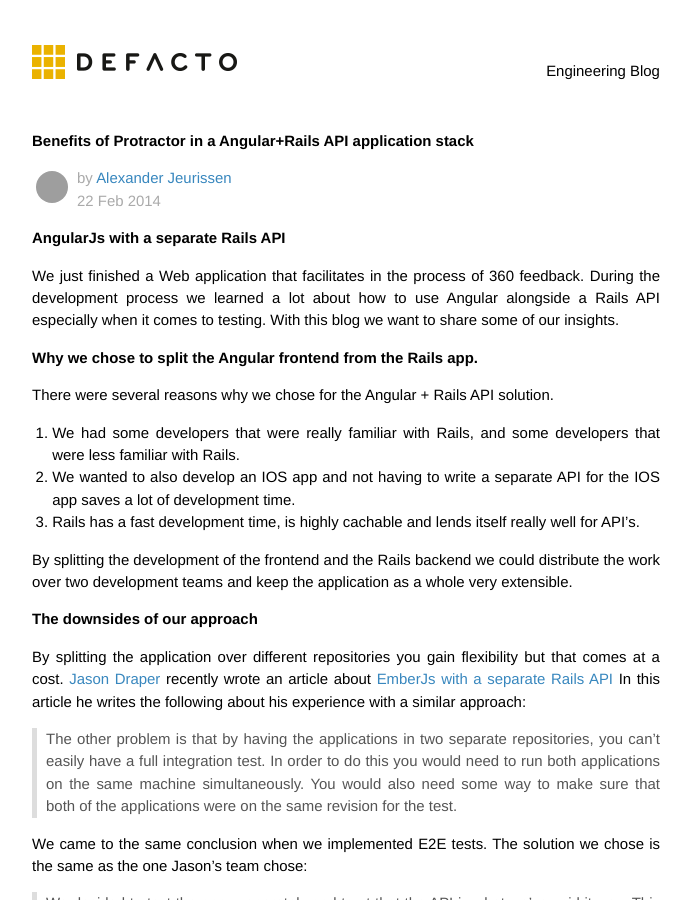
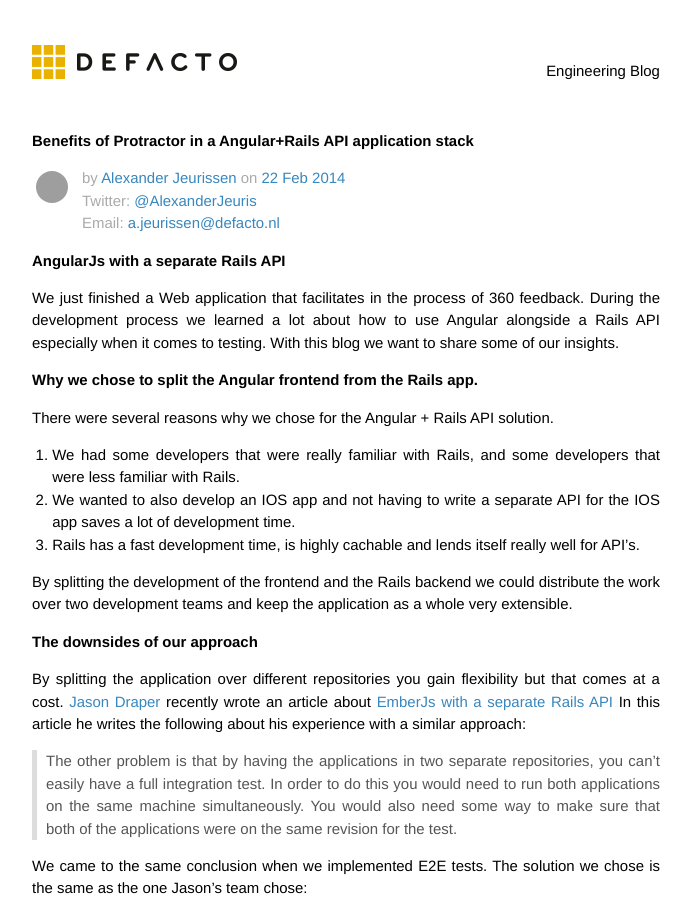
Before and after one commit to DefactoSoftware/devblog, a Jekyll site: the page built from _posts/2014-02-22-benefits-of-protractor-in-a-angular-rails-api-application-stack.markdown, in a window 1280 px wide and 900 px high. Shown: the whole window, without its empty margins (294-985 px from the left). Built offline with Jekyll 4.4.1, drawn with Linux system fonts in a browser that asks for light colours; Markdown is read by kramdown in place of the engine named in the settings; comment, search, counter and statistics services are not loaded; grey boxes are pictures that could not be loaded.

Commit message:
feat(postLayout): fix github link and add links to twitter and email.

```diff
--- a/_layouts/post.html
+++ b/_layouts/post.html
@@ -7,9 +7,12 @@ comments: true
 <h2>{{ page.title }}</h2>
 <div class="author">
     <img src="http://www.gravatar.com/avatar/{{ author.gravatar }}?s=40">
-    <p>
-      by <a href="{{ author.github }}">{{ author.name }}</a> <br />
-      {{ page.date | date_to_string }}
+    <p style="margin-left:50px;">
+        by <a href={% if author.github %}"http://github.com/{{ author.github }}" {% else %} "http://github.com/DefactoSoftware" {% endif %}>{{ author.name }}</a> on <a>{{ page.date | date_to_string }}</a>
+        <br />
+        {% if author.twitter %} Twitter: <a href="https://twitter.com/#!/{{ author.twitter }}">@{{ author.twitter }}</a> <br />{% endif %}
+        {% if author.email%} Email: <a href="mailto:{{ author.email }}">{{ author.email }}</a>{% endif %}
+        <br />
     </p>
 </div>
 
@@ -23,7 +26,8 @@ comments: true
     var disqus_shortname = 'defactodev';
     (function() {
         var dsq = document.createElement('script');
-          dsq.type = 'text/javascript'; dsq.async = true;
+        dsq.type = 'text/javascript';
+        dsq.async = true;
         dsq.src = '//' + disqus_shortname + '.disqus.com/embed.js';
         (document.getElementsByTagName('head')[0] ||
             document.getElementsByTagName('body')[0]).appendChild(dsq);
```
Lines whose indentation alone changed are shown as unchanged.
